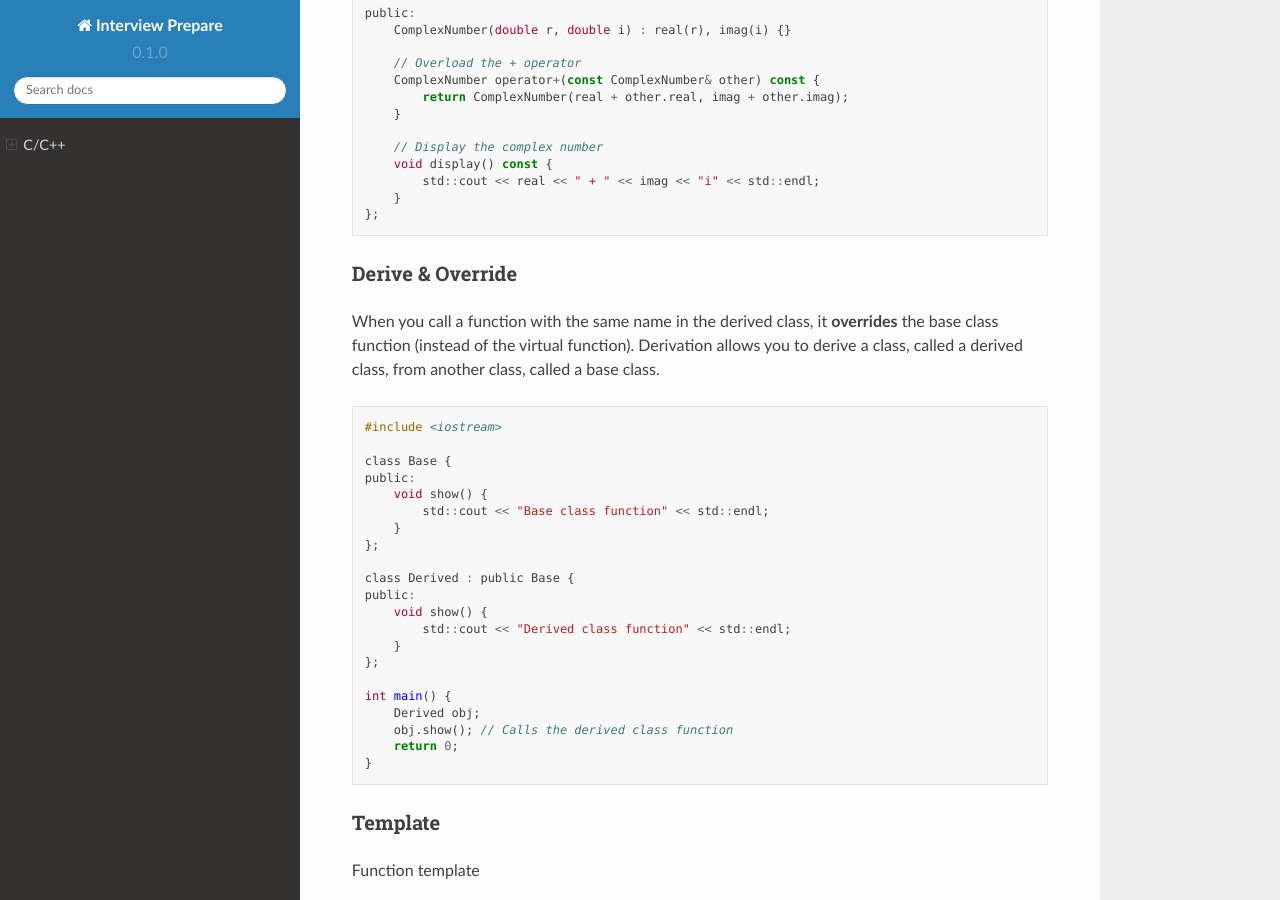
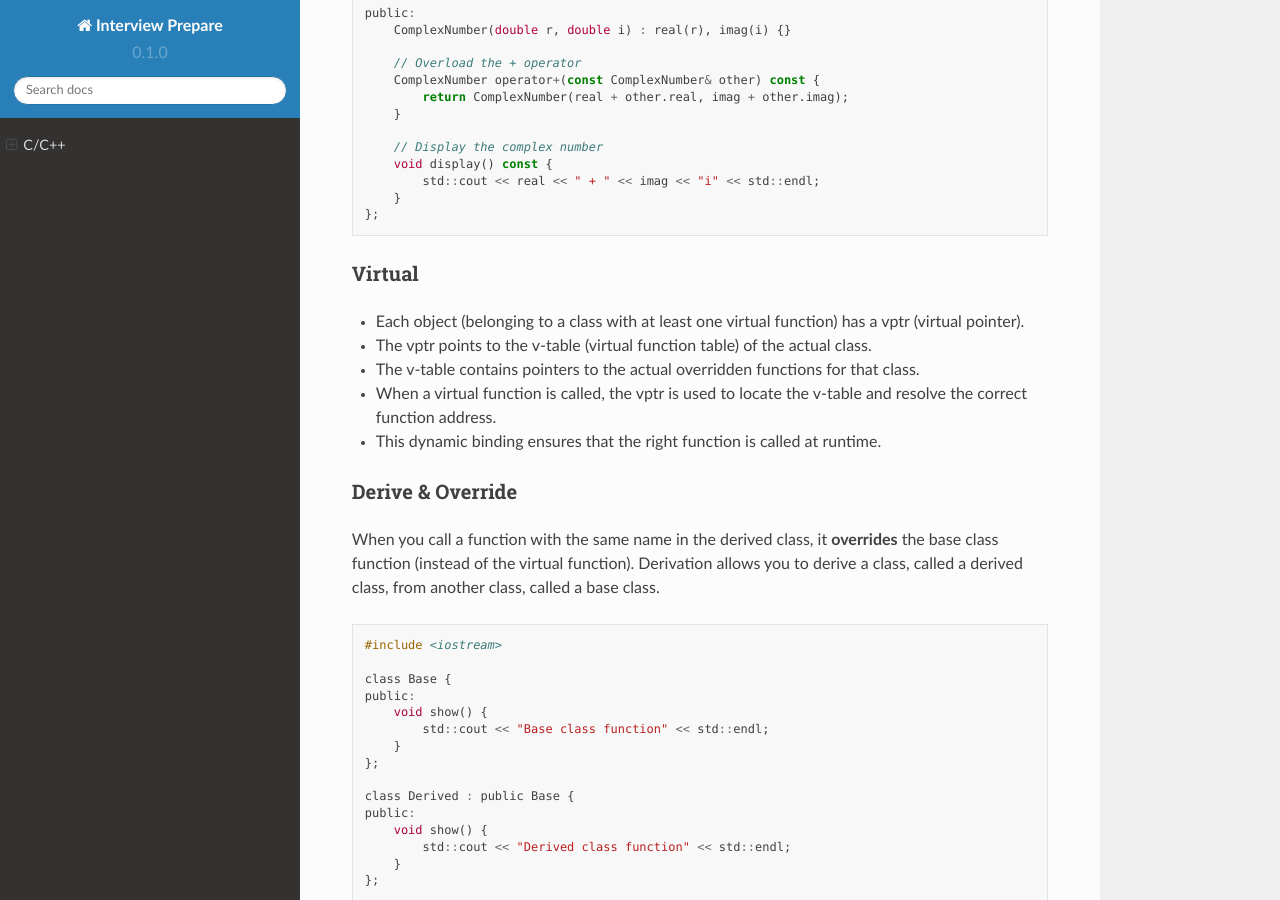
Before and after one commit to Raychen0617/Interview_prepare, a Sphinx documentation site: the page built from docs/source/cpp.md, in a window 1280 px wide and 900 px high, scrolled down 15621 px. Built offline with Sphinx 7.4.7 and the Read the Docs theme 2.0.0, drawn with Linux system fonts in a browser that asks for light colours.

Commit message:
update_docs

````diff
--- a/docs/source/cpp.md
+++ b/docs/source/cpp.md
@@ -657,6 +657,12 @@ public:
     }
 };
 ```
+### Virtual
+* Each object (belonging to a class with at least one virtual function) has a vptr (virtual pointer).
+* The vptr points to the v-table (virtual function table) of the actual class.
+* The v-table contains pointers to the actual overridden functions for that class.
+* When a virtual function is called, the vptr is used to locate the v-table and resolve the correct function address.
+* This dynamic binding ensures that the right function is called at runtime.
 
 ### Derive & Override
 
````
Also changed, not shown: docs/source/opengl.md (+37 -0 lines).
